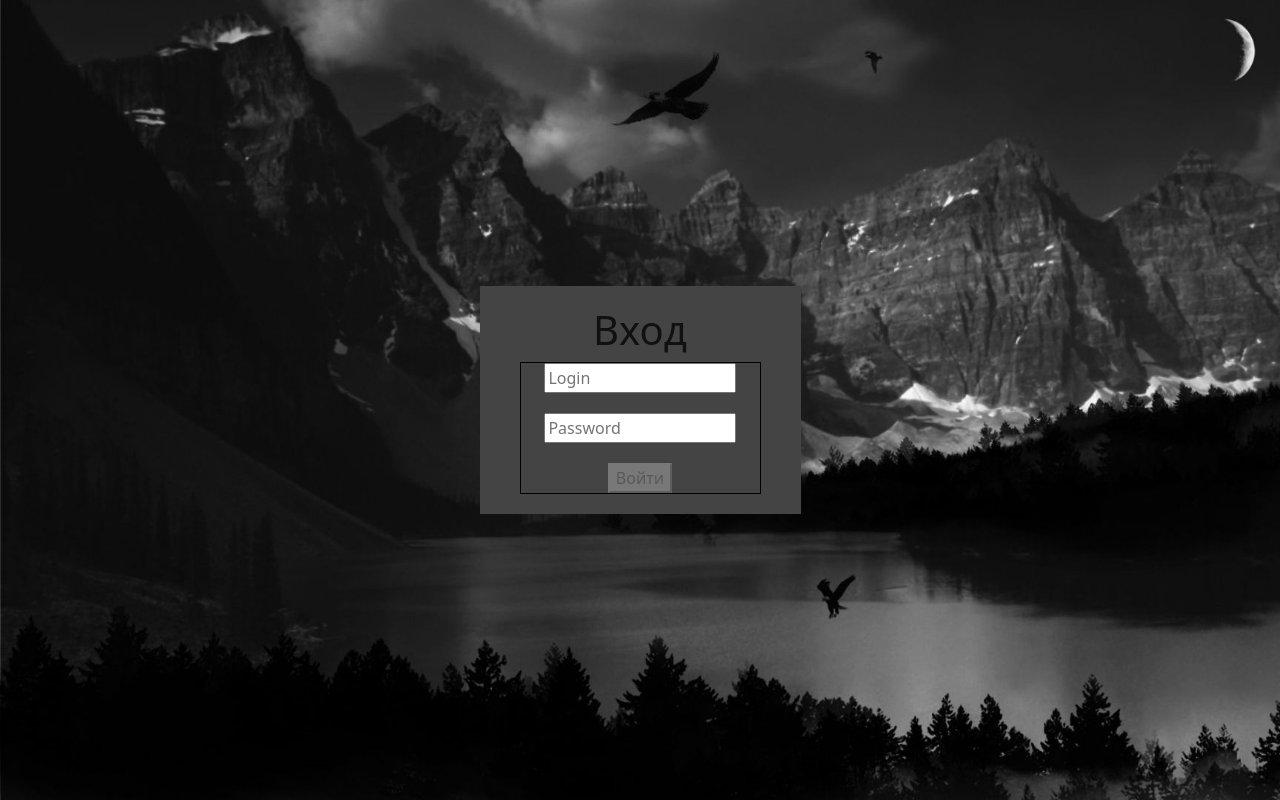
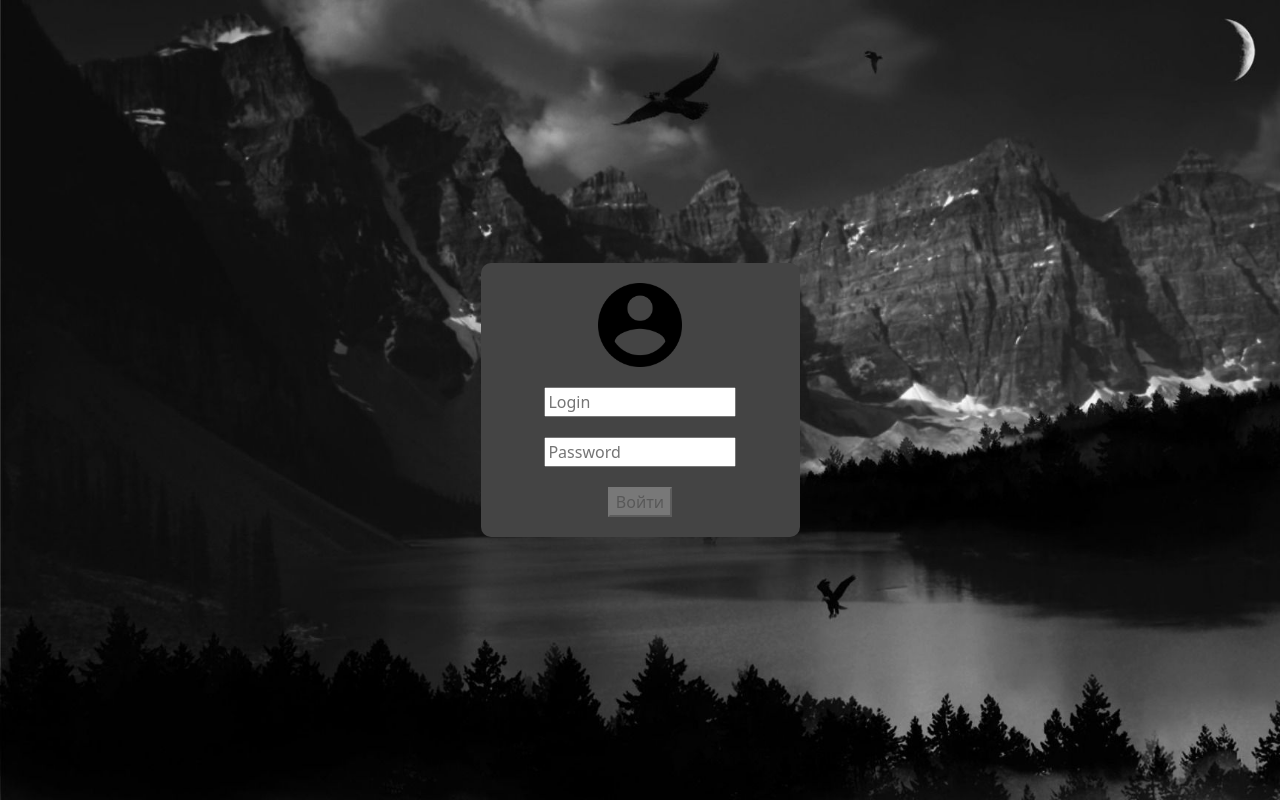
Before and after one commit to VladFrintsko/mySocialNetwork, a React (Create React App) app: page /dialogs in a window 1280 px wide. Built offline with nearby package versions, Linux system fonts and the light colour scheme.

Commit message:
add answer

```diff
--- a/src/App.css
+++ b/src/App.css
@@ -2,7 +2,6 @@
     display: none;
 }
 .enter-field{
-    border: 1px solid black;
     max-width: 300px;
     margin: 0 auto;
 }
@@ -43,8 +42,17 @@
 .signIn-wrapper{
     background: #444;
     padding: 20px 40px;
+    border-radius: 10px;
 }
-h1{
+.signIn-wrapper h1{
     text-align: center;
     color: #eee;
 }
+.userIcon{
+    display: flex;
+    justify-content: center;
+    margin-bottom: 20px;
+}
+.userIcon img{
+    width: 35%;
+}
--- a/src/App.js
+++ b/src/App.js
@@ -95,7 +95,7 @@ const App = (props) => {
     return (
       <div className="reg-wrapper">
         <div className="signIn-wrapper">
-          <h1>Вход</h1>
+          <div className='userIcon'><img src={props.state.icons.userIcon} /></div>
           <div className="enter-field">
             <div className="login-field">
               {loginDirty && loginError && (
--- a/src/components/Dialogs/Dialogs.jsx
+++ b/src/components/Dialogs/Dialogs.jsx
@@ -5,7 +5,6 @@ import Message from "./Message/Message";
 
 const Dialogs = (props) => {
   let dialogId = 0;
-
   let textElem = React.createRef();
 
   let addMessage = () => {
@@ -33,6 +32,9 @@ const Dialogs = (props) => {
       </div>
       <div className={dialogStyles.messages_wrapper}>
         <div className={dialogStyles.messages}>
+
+            <div className={dialogStyles.answer}>{props.dialogs.answerMessage}</div>
+
           {props.dialogs.messages.map((message) => {
             return <Message message={message} />;
           })}
--- a/src/components/Dialogs/Dialogs.module.css
+++ b/src/components/Dialogs/Dialogs.module.css
@@ -35,3 +35,18 @@
   position: absolute;
   bottom: 0;
 }
+.answer {
+  background: #333;
+  word-wrap:break-word;
+  padding: 10px;
+  margin-bottom: 10px;
+  width: 300px;
+  border-radius: 10px 10px 0 10px;
+  margin-left: 10px;
+  transition: .4s;
+  color:white;
+}
+.answer:hover{
+  cursor: pointer;
+  background: #111;
+}
--- a/src/components/Settings/Settings.module.css
+++ b/src/components/Settings/Settings.module.css
@@ -2,5 +2,5 @@
    margin-left: 30px;
   }
   h1{
-     color: #111;
+     text-align: center;
   }
--- a/src/redux/state.js
+++ b/src/redux/state.js
@@ -15,12 +15,16 @@ import NewsIcon from './icons/news.png';
 import MessageIcon from './icons/message.png';
 import SettingIcon from './icons/settings.png';
 import PlayIcon from './icons/playIcon.png';
+import userIcon from './icons/userIcon.png';
 
 let id = 0;
 
 let state = {
   profilePage: {
     MyPosts: [],
+  },
+  icons:{
+    userIcon,
   },
   navigation:{
     icons:{
@@ -109,7 +113,7 @@ let state = {
   },
   dialogs: {
     messages: [],
-    answerMessages:[],
+    answerMessage: 'Hi!',
   },
 };
 
```
Also changed, not shown: src/components/Dialogs/Message/Message.module.css (line endings or trailing spaces), src/redux/icons/userIcon.png (added), 1 other file (tests, documents, lock files or other folders).
